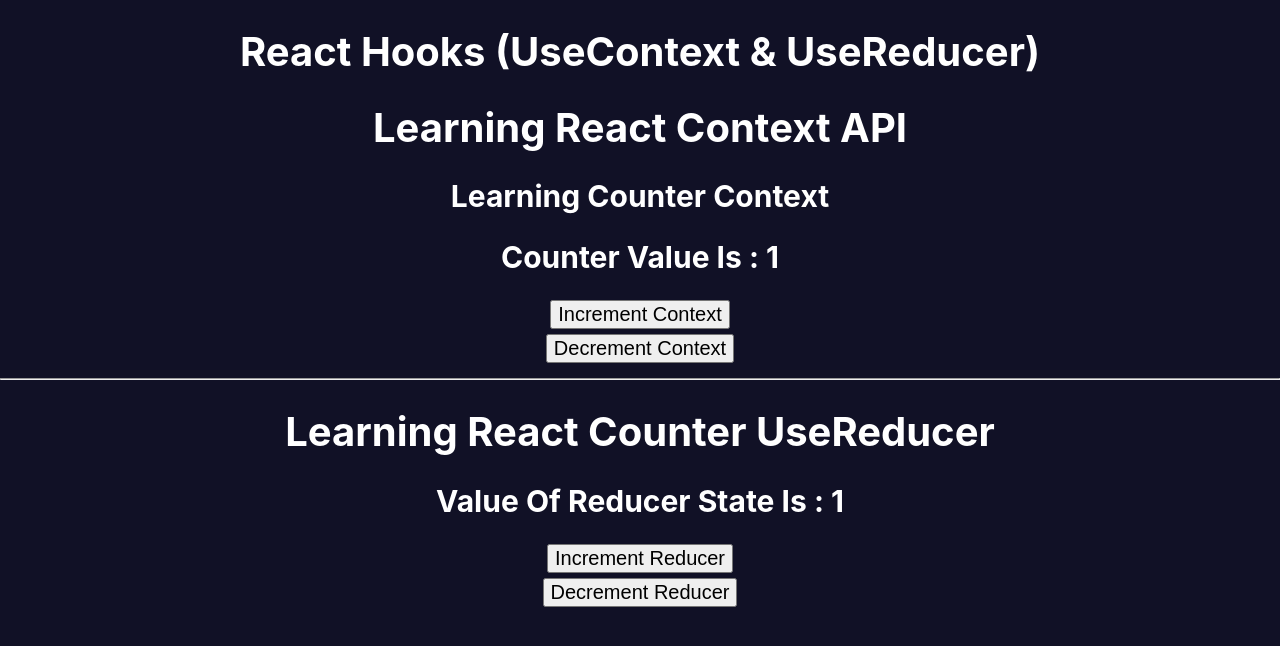
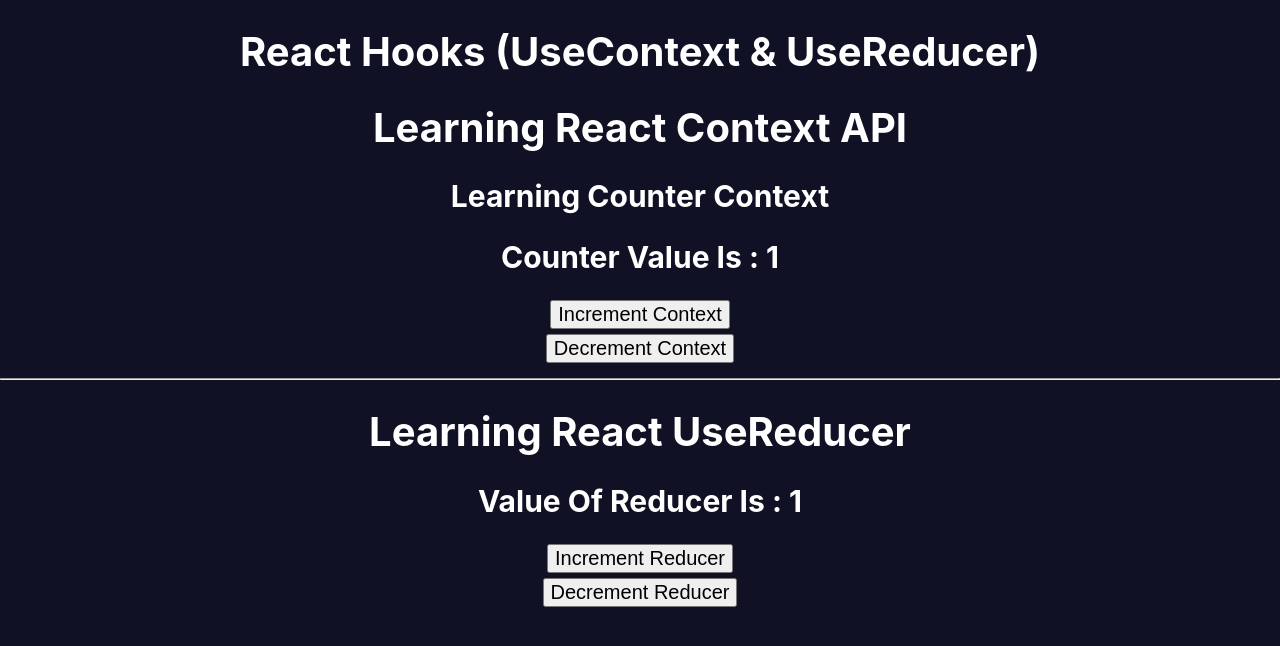
Before and after one commit to AhmedShaykh/React-Context-API-And-UseReducer, a React (Create React App) app: page / in a window 1280 px wide. Shown: the top 646 px of the page. Built offline with nearby package versions, Linux system fonts and the light colour scheme; the HTML template or start-up script is replaced by a standard one.

Commit message:
It's Time To Push !

```diff
--- a/src/Components/ChildReducer.jsx
+++ b/src/Components/ChildReducer.jsx
@@ -7,10 +7,10 @@ const ChildReducer = () => {
     return (
         <div>
             <h1>
-                Learning React Counter UseReducer
+                Learning React UseReducer
             </h1>
             <h2>
-                Value Of Reducer State Is : {state}
+                Value Of Reducer Is : {state}
             </h2>
             <button onClick={() => dispatch('INCREMENT')}>
                 Increment Reducer
```
